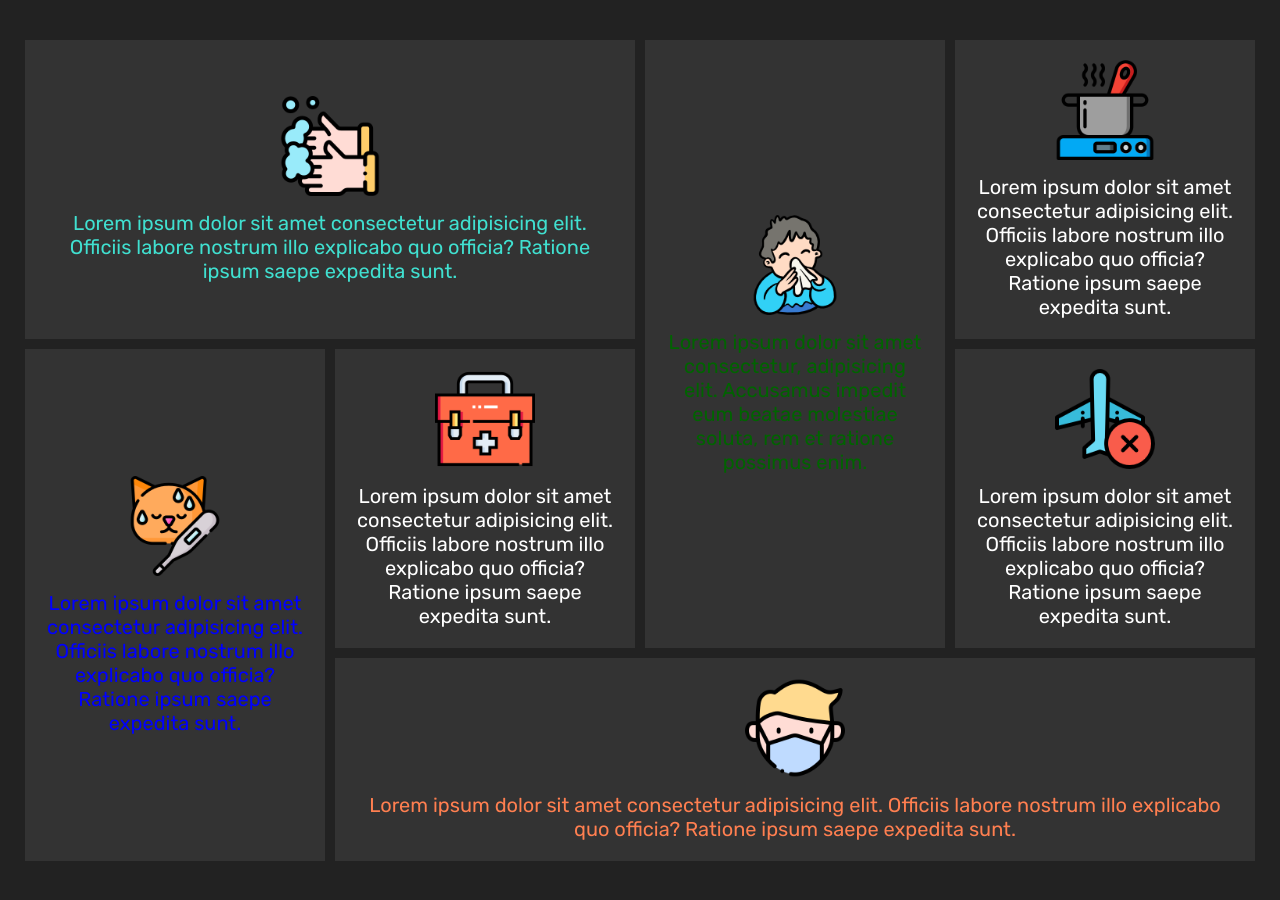
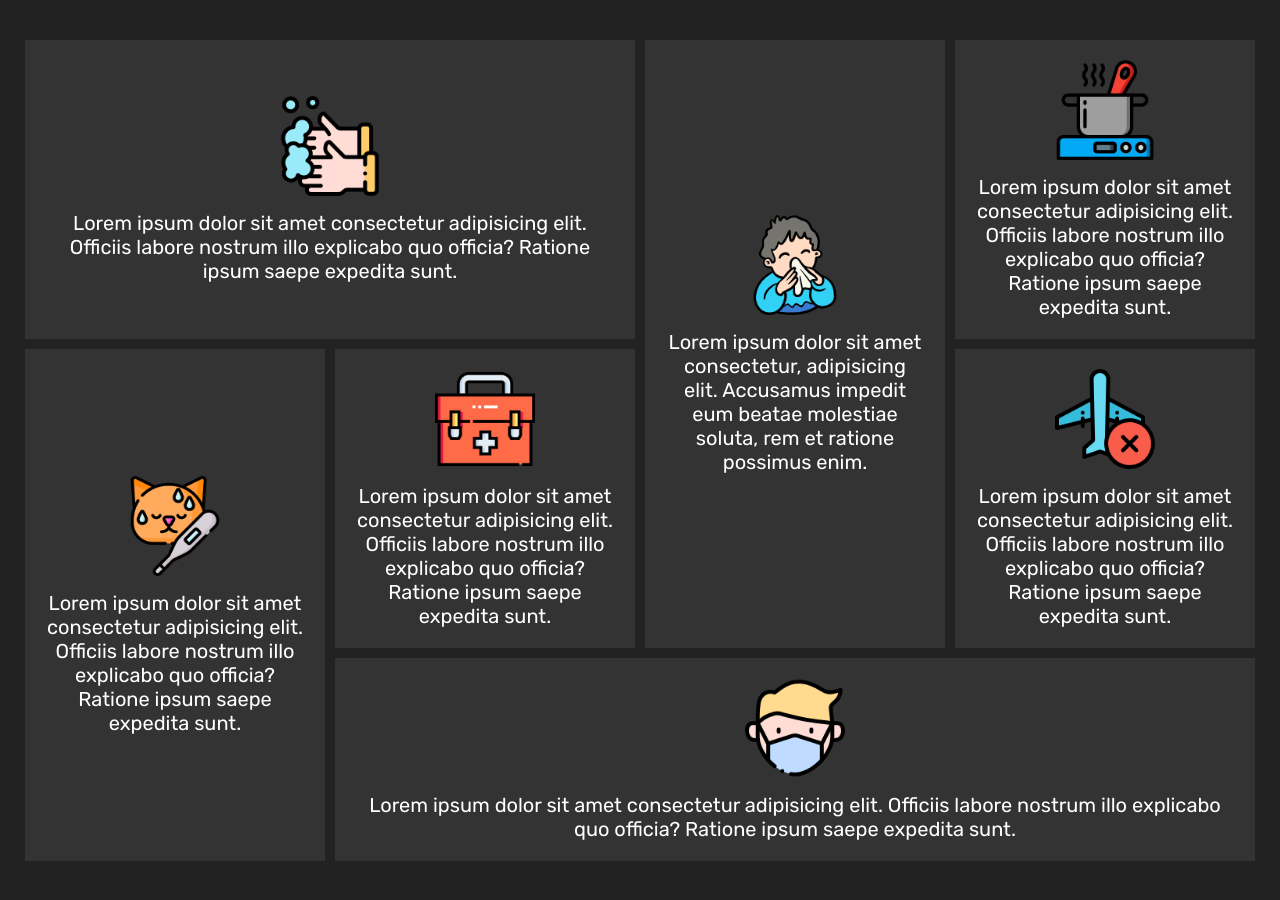
Before and after one commit to oliverjuss/portfoolio, a plain HTML site: page index.html in a window 1280 px wide. Drawn offline with Linux system fonts and the light colour scheme.

Commit message:
color chaned

```diff
--- a/style/style.css
+++ b/style/style.css
@@ -57,7 +57,7 @@ body
 {
     grid-column: span 2;
     grid-row: span 1;
-    color: turquoise;
+
 }
 
 /* aevastaja */
@@ -65,14 +65,14 @@ body
 {
     grid-column: span 1;
     grid-row: span 4;
-    color: blue;
+
 }
 /* kass */
 .container .box:nth-child(7)
 {
     grid-column: span 3;
     grid-row: span 3;
-    color: coral;
+
 }
 
 /* kohver */
@@ -80,7 +80,7 @@ body
 {
     grid-column: span 1;
     grid-row: span 2;
-    color: darkgreen;
+
 }
 @media (max-width: 991px)
 {
```
